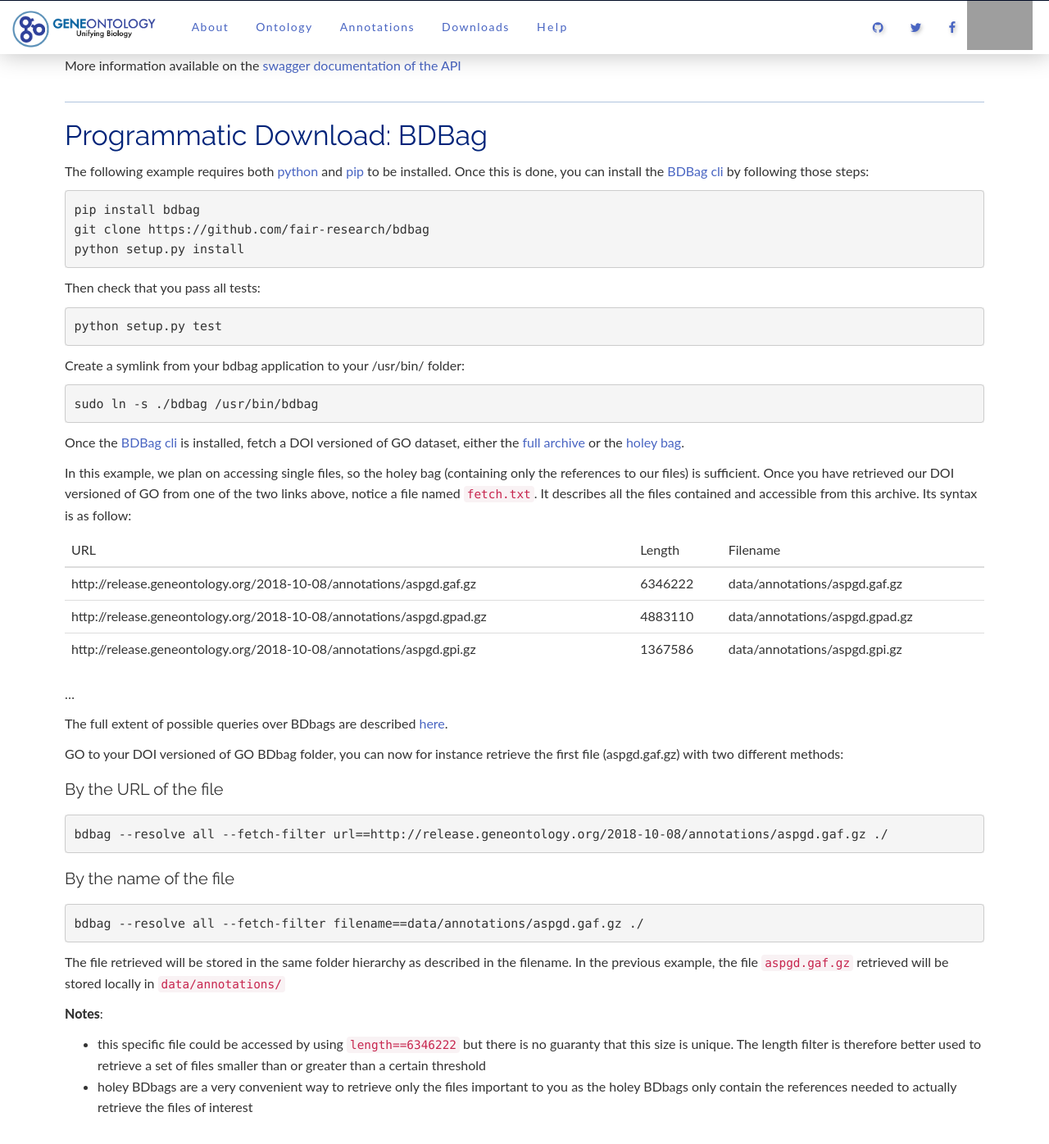
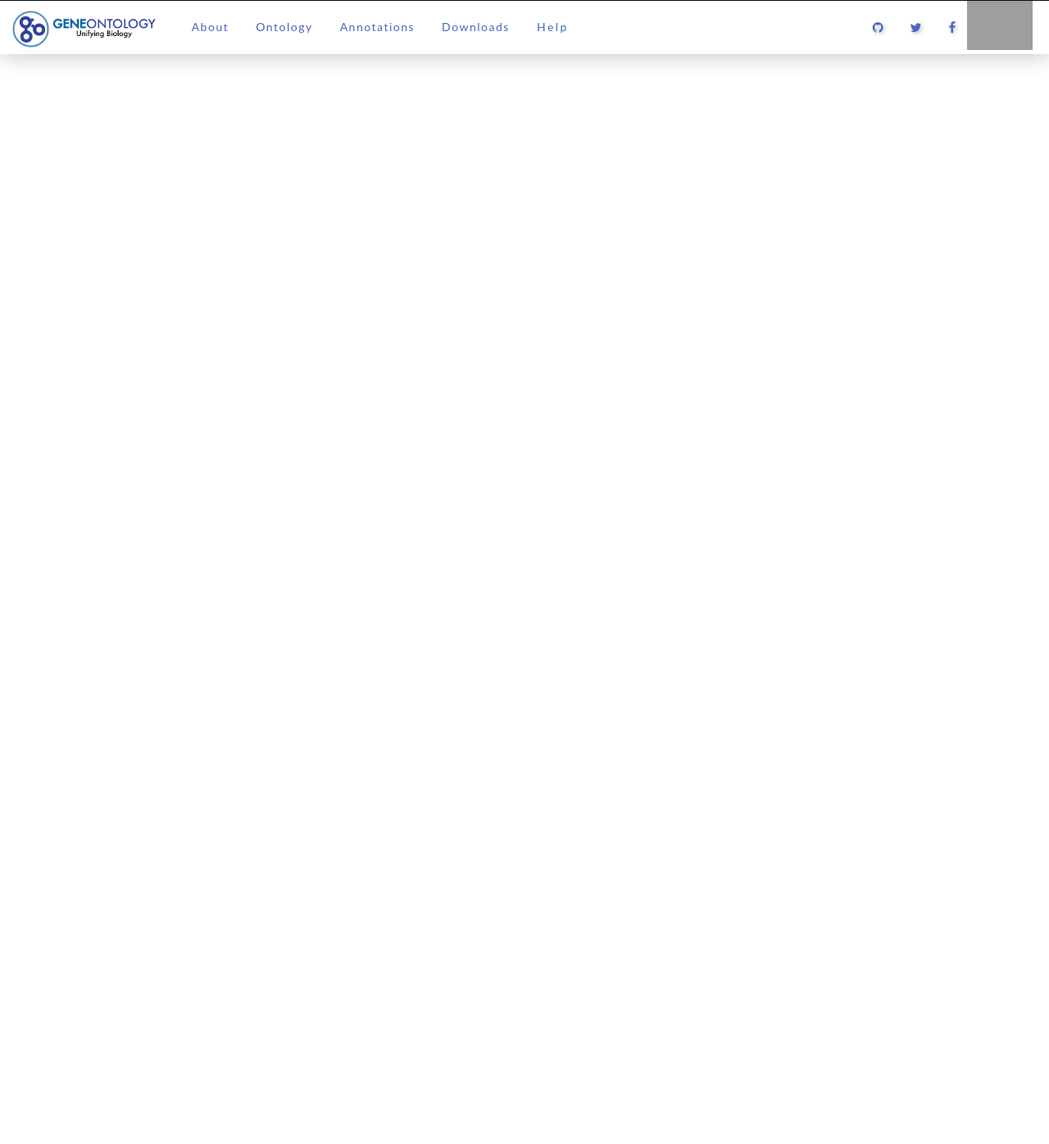
Before and after one commit to geneontology/geneontology.github.io, a Jekyll site: the page built from _docs/tools-guide.md, in a window 1280 px wide and 1400 px high, scrolled down 1787 px. Shown: the top 1396 px of the window at 82% size. Built offline with Jekyll 4.4.1, drawn with Linux system fonts in a browser that asks for light colours; nearby versions of some CDN libraries; some of the changed text lies outside the part shown; grey boxes are pictures that could not be loaded.

Commit message:
Update tools-guide.md
After discussion with @cmungall , limiting public docs to GO API and SPARQL endpoint.

`````diff
--- a/_docs/tools-guide.md
+++ b/_docs/tools-guide.md
@@ -13,26 +13,6 @@
 
 ---
 
-## Query GO ontology and annotations with GOlr
-
-The ontology and GO annotations can easily be searched and retrieved via the GO Solr search engine API called [GOlr](http://wiki.geneontology.org/index.php/GOlr){:target="blank"}.
-
-The following is a query example to retrieve all [meta data about the GO term GO:0030182](http://golr-aux.geneontology.io/solr/select?fq=document_category:"ontology_class"&q=*:*&fq=id:"GO:0030182"&wt=json){:target="blank"}:
-```
-http://golr-aux.geneontology.io/solr/select?fq=document_category:"ontology_class"&q=*:*&fq=id:"GO:0030182"&wt=json
-````
-
-While the following is a query example to retrieve all [annotations of the TP53 gene in rats](http://golr-aux.geneontology.io/solr/select?fq=document_category:"annotation"&q=*:*&fq=bioentity:"RGD:3889"&wt=json){:target="blank"}:
-```
-http://golr-aux.geneontology.io/solr/select?fq=document_category:"annotation"&q=*:*&fq=bioentity:"RGD:3889"&wt=json
-````
-
-The complete XML schema of GOLr is available [here](https://github.com/geneontology/amigo/blob/master/golr/solr/conf/schema.xml){:target="blank"}. This can be used as a reference to check which fields are stored and can be queried.
-
-Note: [GOlr](http://wiki.geneontology.org/index.php/GOlr){:target="blank"} is powering the faceted search of [AmiGO](http://amigo.geneontology.org/){:target="blank"}.
-
----
-
 ## Query GO ontology and annotations with BioLink
 
 The purpose of the [BioLink Data Model](https://github.com/biolink/biolink-model){:target="blank"} is to provide a high level datamodel of biological entities (genes, diseases, phenotypes, pathways, individuals, substances, etc), their properties, relationships, and ways in which they can be associated. The GO BioLink API implementation and its associated swagger documentation are available at [http://api.geneontology.org/api](http://api.geneontology.org/api){:target="blank"}.
@@ -41,7 +21,6 @@
 ```
 /bioentity/function/{id}
 ```
-
 
 Example: [annotations for the apoptotic process term](http://api.geneontology.org/api/bioentity/function/GO:0006915){:target="blank"}
 ```
@@ -60,83 +39,3 @@
 GO provides a SPARQL endpoint to query both the GO ontology and GO-CAMs. Please refer to the [RDF/SPARQL documentation](/docs/sparql) to learn about the how GO-CAMs are represented in RDF and queries through SPARQL.
 
 Already a GO-CAM/SPARQL expert ? [ [Access GO SPARQL endpoint](http://sparql.geneontology.org/){:target="blank"} ]
-
-
----
-
-## Query GO Causal Activity Models (REST API, Experimental)
-
-GO also provides an [API](https://api.geneontology.cloud/models){:target="blank"} to query data about GO-CAMs as well as a [swagger documentation](https://app.swaggerhub.com/apis-docs/geneontology/gosparql){:target="blank"} to familiarize with the routes and parameters. The API is used to power the [http://geneontology.org/go-cam](http://geneontology.org/go-cam){:target="blank"} section of this site.
-
-Query example to retrieve all [GO terms contained in the GO-CAM 59a6110e00000067](https://api.geneontology.cloud/models/go?gocams=59a6110e00000067){:target="blank"}:
-```
-https://api.geneontology.cloud/models/go?gocams=59a6110e00000067
-```
-
-Query example to retrieve all [gene products used in the GO-CAM 59a6110e00000067](https://api.geneontology.cloud/models/gp?gocams=59a6110e00000067){:target="blank"}:
-```
-https://api.geneontology.cloud/models/gp?gocams=59a6110e00000067
-```
-
-Query example to retrieve all [PMIDs cited in the GO-CAM 59a6110e00000067](https://api.geneontology.cloud/models/pmid?gocams=59a6110e00000067){:target="blank"}:
-```
-https://api.geneontology.cloud/models/pmid?gocams=59a6110e00000067
-```
-
-Query example to retrieve all [GO-CAMs implicating the mouse Rtl4 gene](https://api.geneontology.cloud/gp/http%3A%2F%2Fidentifiers.org%2Fmgi%2FMGI%3A3588192/models){:target="blank"}:
-```
-https://api.geneontology.cloud/gp/http%3A%2F%2Fidentifiers.org%2Fmgi%2FMGI%3A3588192/models
-```
-
-More information available on the [swagger documentation of the API](https://app.swaggerhub.com/apis-docs/geneontology/gosparql){:target="blank"}
-
----
-
-## Programmatic Download: BDBag
-The following example requires both [python](https://www.python.org/downloads/) and [pip](https://pip.pypa.io/en/stable/installing/) to be installed. Once this is done, you can install the [BDBag cli](https://github.com/fair-research/bdbag) by following those steps:
-
-```
-pip install bdbag
-git clone https://github.com/fair-research/bdbag
-python setup.py install
-```
-Then check that you pass all tests:
-```
-python setup.py test
-```
-Create a symlink from your bdbag application to your /usr/bin/ folder:
-````
-sudo ln -s ./bdbag /usr/bin/bdbag
-````
-
-Once the [BDBag cli](https://github.com/fair-research/bdbag){:target="blank"} is installed, fetch a DOI versioned of GO dataset, either the [full archive](https://doi.org/10.5281/zenodo.1205159) or the [holey bag](https://doi.org/10.5281/zenodo.1205159).
-
-In this example, we plan on accessing single files, so the holey bag (containing only the references to our files) is sufficient. Once you have retrieved our DOI versioned of GO from one of the two links above, notice a file named `fetch.txt`. It describes all the files contained and accessible from this archive. Its syntax is as follow:
-
-| URL | Length | Filename |
-|-----|---------|----------|
-| http://release.geneontology.org/2018-10-08/annotations/aspgd.gaf.gz | 6346222 | data/annotations/aspgd.gaf.gz |
-| http://release.geneontology.org/2018-10-08/annotations/aspgd.gpad.gz | 4883110 | data/annotations/aspgd.gpad.gz |
-| http://release.geneontology.org/2018-10-08/annotations/aspgd.gpi.gz | 1367586 | data/annotations/aspgd.gpi.gz |
-
-...
-
-The full extent of possible queries over BDbags are described [here](https://github.com/fair-research/bdbag/blob/master/doc/cli.md).
-
-GO to your DOI versioned of GO BDbag folder, you can now for instance retrieve the first file (aspgd.gaf.gz) with two different methods:
-
-#### By the URL of the file
-```
-bdbag --resolve all --fetch-filter url==http://release.geneontology.org/2018-10-08/annotations/aspgd.gaf.gz ./
-```
-
-#### By the name of the file
-```
-bdbag --resolve all --fetch-filter filename==data/annotations/aspgd.gaf.gz ./
-```
-
-The file retrieved will be stored in the same folder hierarchy as described in the filename. In the previous example, the file `aspgd.gaf.gz` retrieved will be stored locally in `data/annotations/`
-
-**Notes**:
-* this specific file could be accessed by using `length==6346222` but there is no guaranty that this size is unique. The length filter is therefore better used to retrieve a set of files smaller than or greater than a certain threshold
-* holey BDbags are a very convenient way to retrieve only the files important to you as the holey BDbags only contain the references needed to actually retrieve the files of interest
`````
